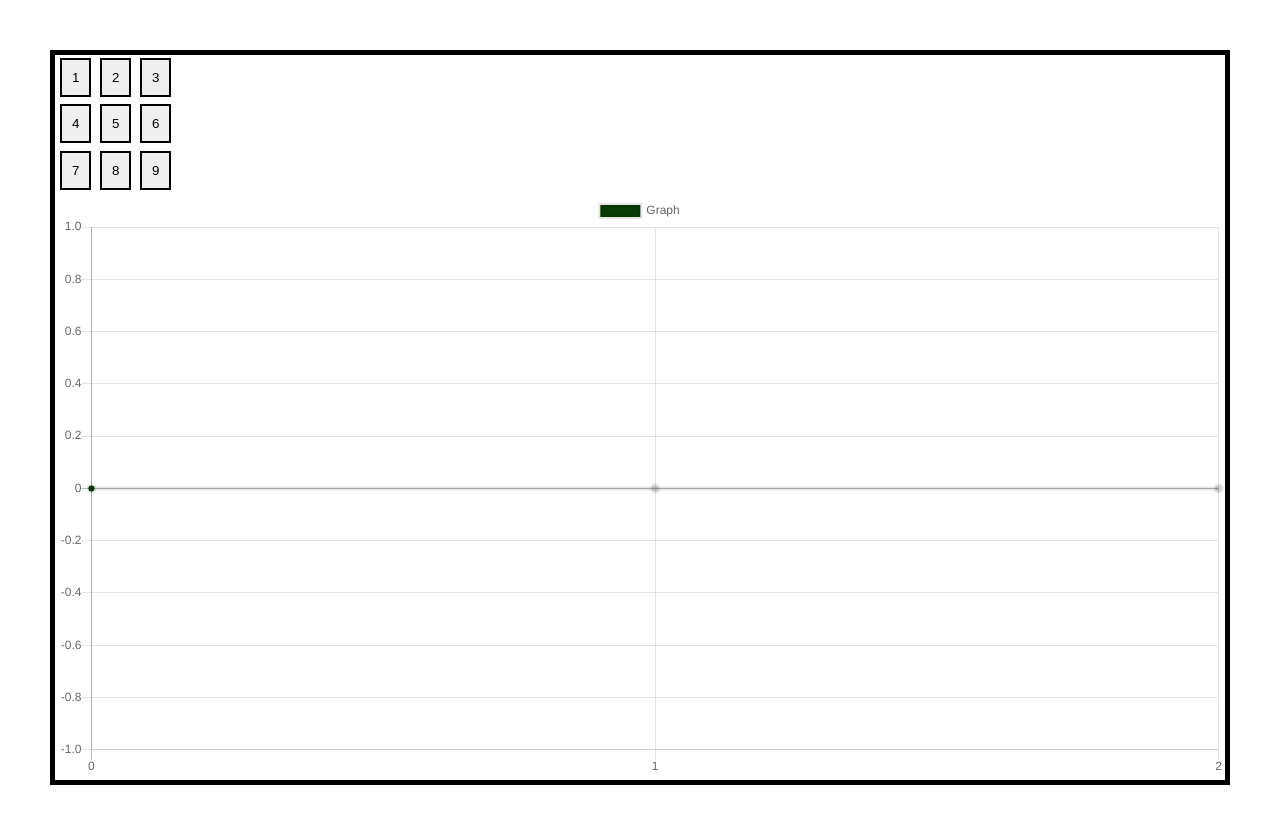
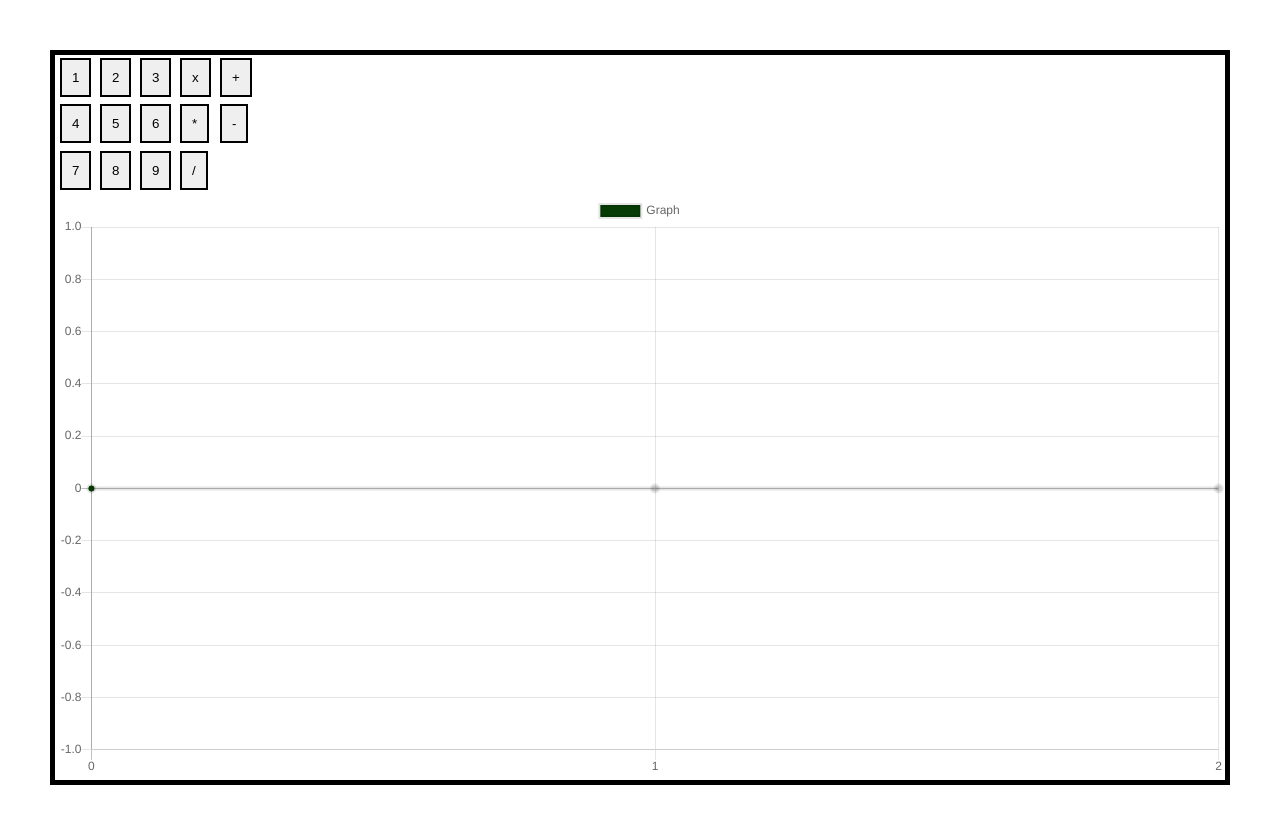
Before and after one commit to masonwaller/practice, a React (Create React App) app: page / in a window 1280 px wide. Shown: the top 824 px of the page. Built offline with nearby package versions, Linux system fonts and the light colour scheme.

Commit message:
trying to get the graph to be dynamic

```diff
--- a/src/App.js
+++ b/src/App.js
@@ -8,9 +8,7 @@ export default function App(props) {
 
   const changeGraph = (e) => {
     const input = {input: e.target.value}
-    console.log(input)
     setValues([parseFloat(input.input)])
-    console.log(values)
   }
   return (
     <div className="App">
--- a/src/pad.js
+++ b/src/pad.js
@@ -14,7 +14,13 @@ export default function Pad(props) {
       <Button num={8} changeGraph={props.changeGraph}/></div><div>
       <Button num={3} changeGraph={props.changeGraph}/>
       <Button num={6} changeGraph={props.changeGraph}/>
-      <Button num={9} changeGraph={props.changeGraph}/></div>
+      <Button num={9} changeGraph={props.changeGraph}/></div><div>
+      <Button num={'x'} changeGraph={props.changeSym}/>
+      <Button num={'*'} changeGraph={props.changeSym}/>
+      <Button num={'/'} changeGraph={props.changeSym}/></div><div>
+      <Button num={'+'} changeGraph={props.changeSym}/>
+      <Button num={'-'} changeGraph={props.changeSym}/>
+      </div>
     </div>
   );
 }
```
